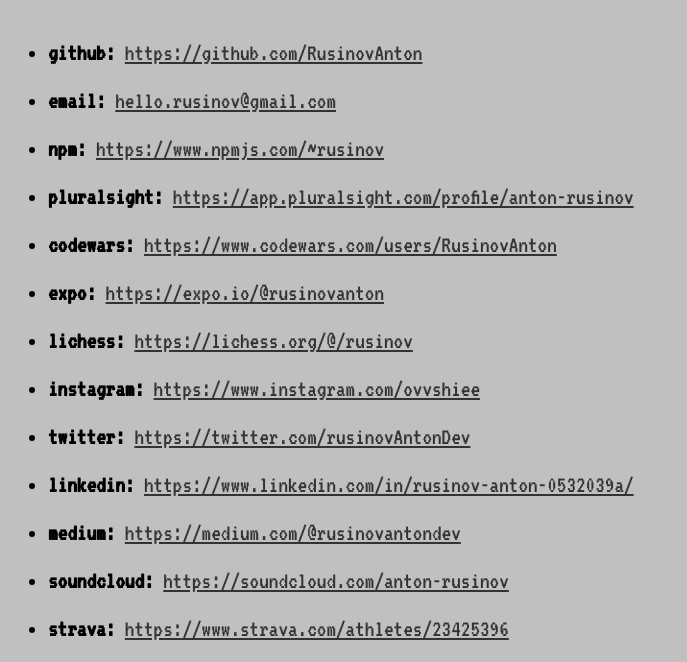
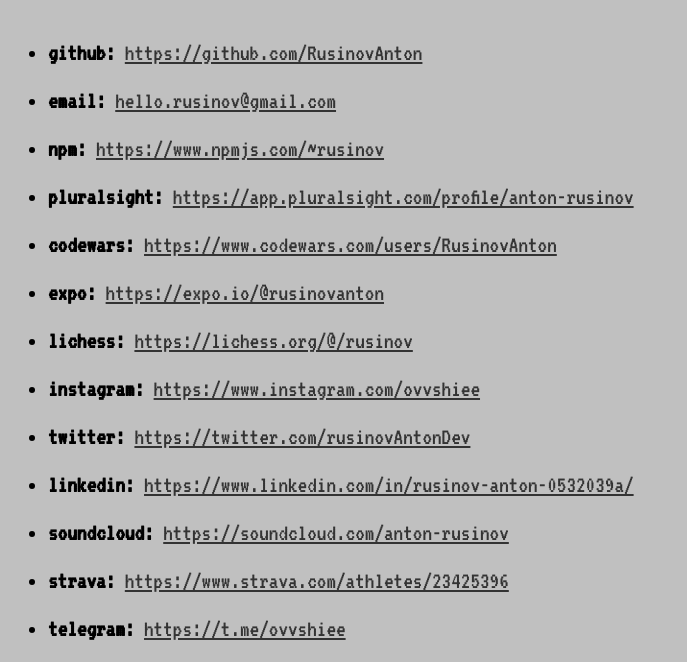
Before and after one commit to RusinovAnton/personal-website, a website: page index.html in a window 1280 px wide. Shown: the part 131-793 px from the top of the page, without its empty margins (0-687 px from the left). Drawn offline with Linux system fonts and the light colour scheme.

Commit message:
Remove medium

```diff
--- a/index.html
+++ b/index.html
@@ -112,10 +112,6 @@
             <a rel="nofollow noreferrer" target="_blank" href="https://www.linkedin.com/in/rusinov-anton-0532039a/" title="Linkedin">https://www.linkedin.com/in/rusinov-anton-0532039a/</a>
         </li>
         <li>
-            <strong>medium:</strong>
-            <a rel="nofollow noreferrer" target="_blank" href="https://medium.com/@rusinovantondev" title="Medium">https://medium.com/@rusinovantondev</a>
-        </li>
-        <li>
             <strong>soundcloud:</strong>
             <a rel="nofollow noreferrer" target="_blank" href="https://soundcloud.com/anton-rusinov" title="Soundcloud">https://soundcloud.com/anton-rusinov</a>
         </li>
```
